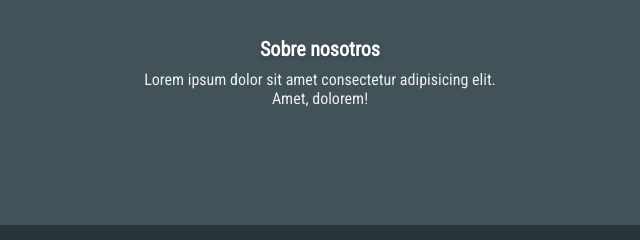
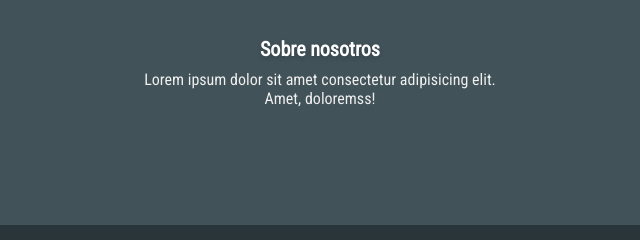
Before and after one commit to joaquin-abbate/camping-refugio-lasvegas, a plain HTML site: page html/index.html in a window 1280 px wide. Shown: the part 2047-2287 px from the top of the page, 320-960 px from the left. Drawn offline with Linux system fonts and the light colour scheme.

Commit message:
test commit

```diff
--- a/html/index.html
+++ b/html/index.html
@@ -111,7 +111,7 @@
           <h2>Sobre nosotros</h2>
           <p>
             Lorem ipsum dolor sit amet consectetur adipisicing elit. Amet,
-            dolorem!
+            doloremss!
           </p>
         </div>
 
```
